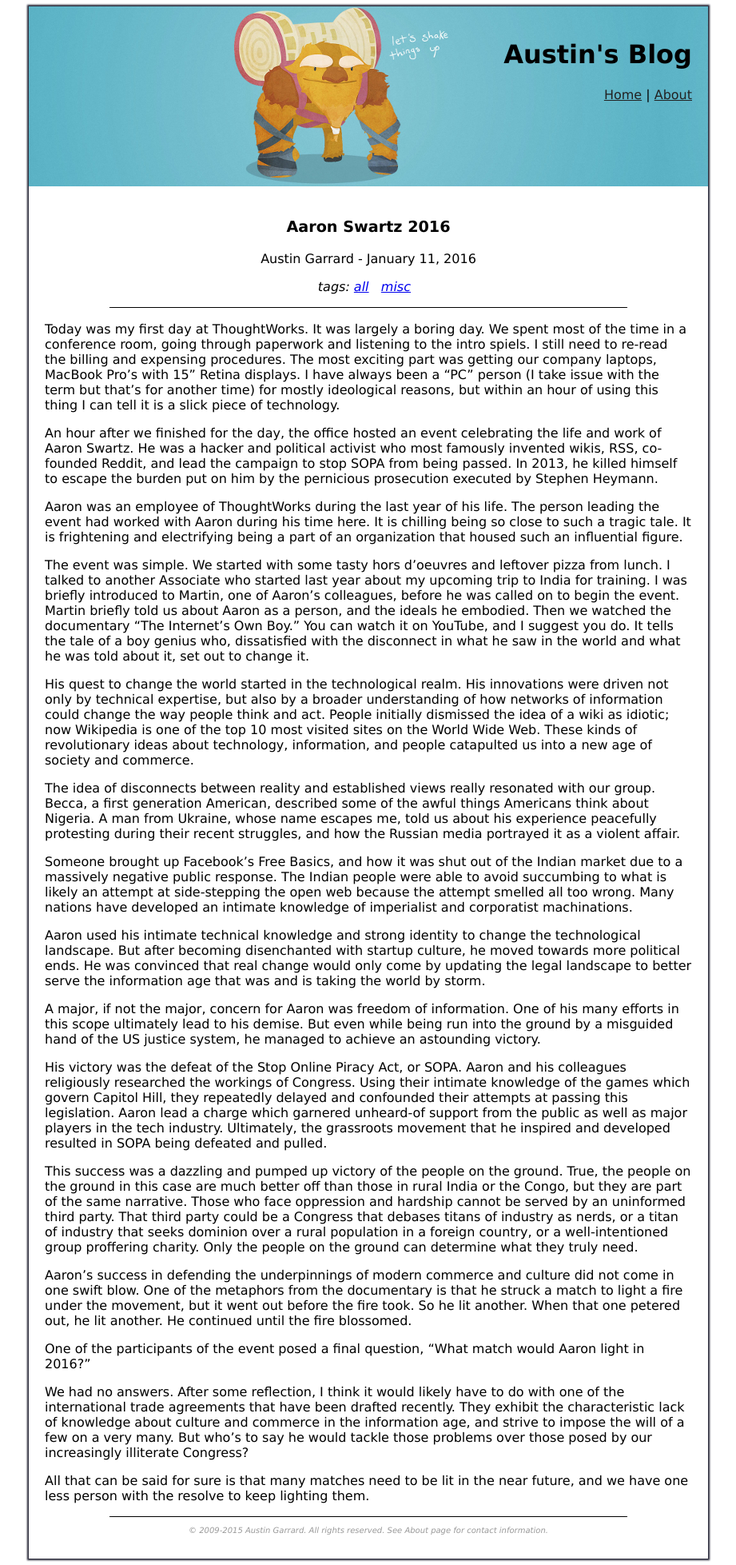
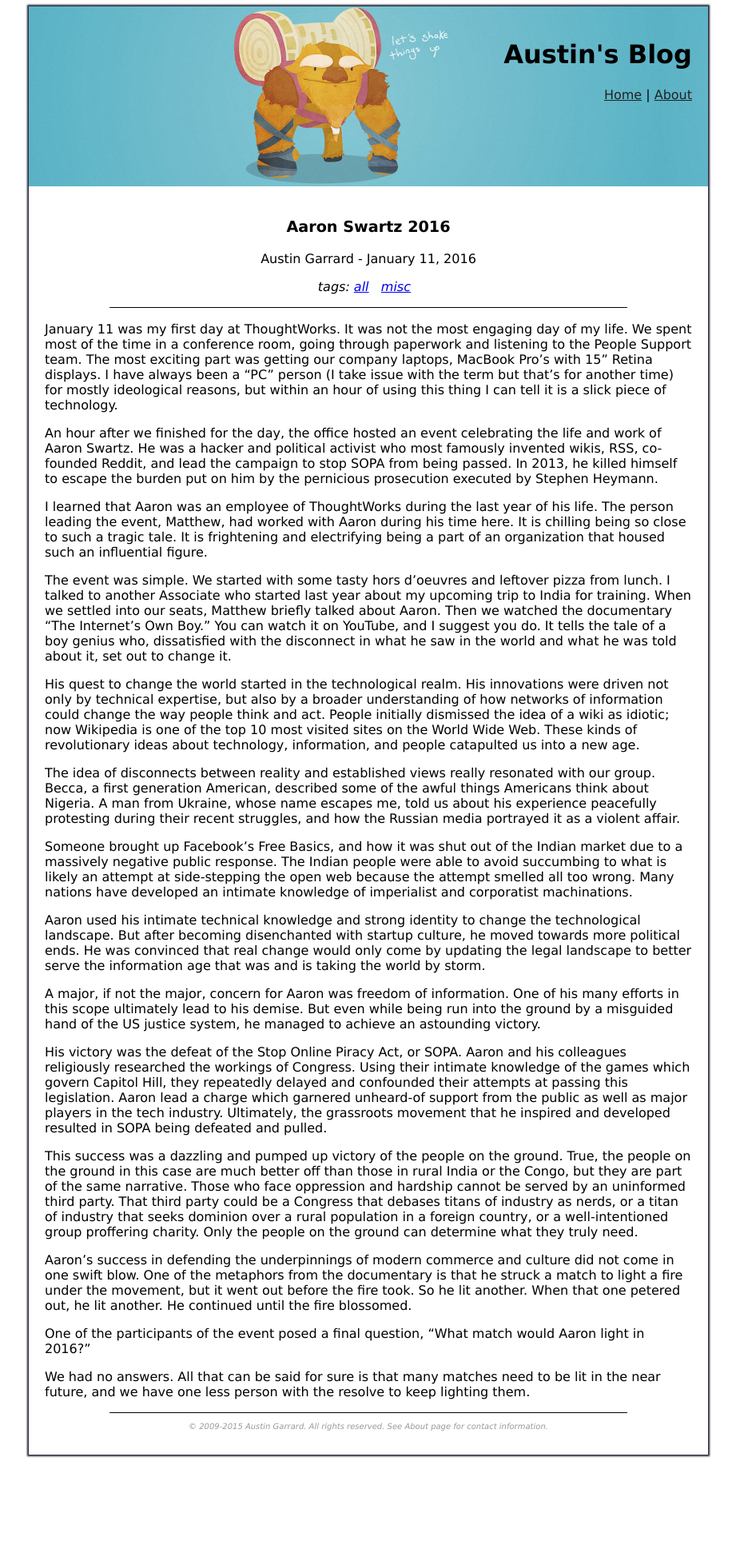
Before and after one commit to danwbyrne/austin-garrard.github.io, a Jekyll site: the page built from _posts/2016-01-11-aaron-swartz-2016.md, in a window 1280 px wide. Shown: the whole page at 80% size, without its empty margins (179-1100 px from the left). Built offline with Jekyll 4.4.1, drawn with Linux system fonts in a browser that asks for light colours; Markdown is read by kramdown in place of the engine named in the settings; after the commit the page ends 1827 px from its top, so only the background shows below that.

Commit message:
updated aaron swartz post

```diff
--- a/_posts/2016-01-11-aaron-swartz-2016.md
+++ b/_posts/2016-01-11-aaron-swartz-2016.md
@@ -7,15 +7,15 @@ tags:
 - misc
 ---
 
-Today was my first day at ThoughtWorks. It was largely a boring day. We spent most of the time in a conference room, going through paperwork and listening to the intro spiels. I still need to re-read the billing and expensing procedures. The most exciting part was getting our company laptops, MacBook Pro’s with 15” Retina displays. I have always been a “PC” person (I take issue with the term but that’s for another time) for mostly ideological reasons, but within an hour of using this thing I can tell it is a slick piece of technology.
+January 11 was my first day at ThoughtWorks. It was not the most engaging day of my life. We spent most of the time in a conference room, going through paperwork and listening to the People Support team. The most exciting part was getting our company laptops, MacBook Pro’s with 15” Retina displays. I have always been a “PC” person (I take issue with the term but that’s for another time) for mostly ideological reasons, but within an hour of using this thing I can tell it is a slick piece of technology.
 
 An hour after we finished for the day, the office hosted an event celebrating the life and work of Aaron Swartz. He was a hacker and political activist who most famously invented wikis, RSS, co-founded Reddit, and lead the campaign to stop SOPA from being passed. In 2013, he killed himself to escape the burden put on him by the pernicious prosecution executed by Stephen Heymann.
 
-Aaron was an employee of ThoughtWorks during the last year of his life. The person leading the event had worked with Aaron during his time here. It is chilling being so close to such a tragic tale. It is frightening and electrifying being a part of an organization that housed such an influential figure.
+I learned that Aaron was an employee of ThoughtWorks during the last year of his life. The person leading the event, Matthew, had worked with Aaron during his time here. It is chilling being so close to such a tragic tale. It is frightening and electrifying being a part of an organization that housed such an influential figure.
 
-The event was simple. We started with some tasty hors d’oeuvres and leftover pizza from lunch. I talked to another Associate who started last year about my upcoming trip to India for training. I was briefly introduced to Martin, one of Aaron’s colleagues, before he was called on to begin the event. Martin briefly told us about Aaron as a person, and the ideals he embodied. Then we watched the documentary “The Internet’s Own Boy.” You can watch it on YouTube, and I suggest you do. It tells the tale of a boy genius who, dissatisfied with the disconnect in what he saw in the world and what he was told about it, set out to change it.
+The event was simple. We started with some tasty hors d’oeuvres and leftover pizza from lunch. I talked to another Associate who started last year about my upcoming trip to India for training. When we settled into our seats, Matthew briefly talked about Aaron. Then we watched the documentary “The Internet’s Own Boy.” You can watch it on YouTube, and I suggest you do. It tells the tale of a boy genius who, dissatisfied with the disconnect in what he saw in the world and what he was told about it, set out to change it.
 
-His quest to change the world started in the technological realm. His innovations were driven not only by technical expertise, but also by a broader understanding of how networks of information could change the way people think and act. People initially dismissed the idea of a wiki as idiotic; now Wikipedia is one of the top 10 most visited sites on the World Wide Web. These kinds of revolutionary ideas about technology, information, and people catapulted us into a new age of society and commerce.
+His quest to change the world started in the technological realm. His innovations were driven not only by technical expertise, but also by a broader understanding of how networks of information could change the way people think and act. People initially dismissed the idea of a wiki as idiotic; now Wikipedia is one of the top 10 most visited sites on the World Wide Web. These kinds of revolutionary ideas about technology, information, and people catapulted us into a new age.
 
 The idea of disconnects between reality and established views really resonated with our group. Becca, a first generation American, described some of the awful things Americans think about Nigeria. A man from Ukraine, whose name escapes me, told us about his experience peacefully protesting during their recent struggles, and how the Russian media portrayed it as a violent affair.
 
@@ -33,6 +33,4 @@ Aaron’s success in defending the underpinnings of modern commerce and culture
 
 One of the participants of the event posed a final question, “What match would Aaron light in 2016?”
 
-We had no answers. After some reflection, I think it would likely have to do with one of the international trade agreements that have been drafted recently. They exhibit the characteristic lack of knowledge about culture and commerce in the information age, and strive to impose the will of a few on a very many. But who’s to say he would tackle those problems over those posed by our increasingly illiterate Congress?
-
-All that can be said for sure is that many matches need to be lit in the near future, and we have one less person with the resolve to keep lighting them.
+We had no answers. All that can be said for sure is that many matches need to be lit in the near future, and we have one less person with the resolve to keep lighting them.
```
